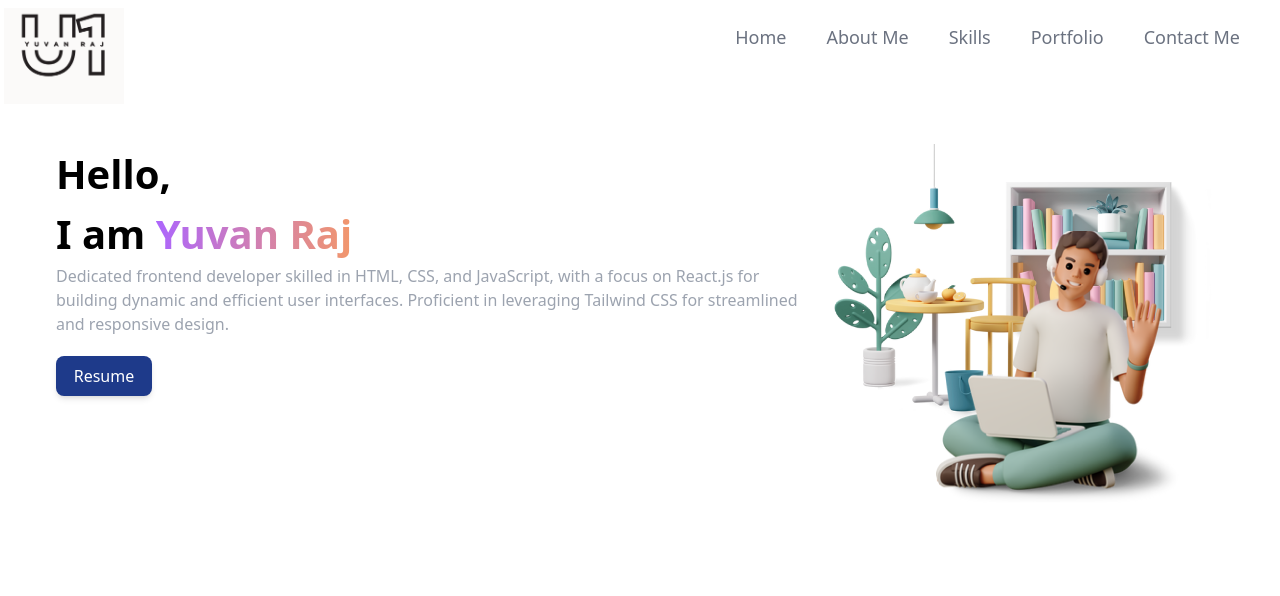
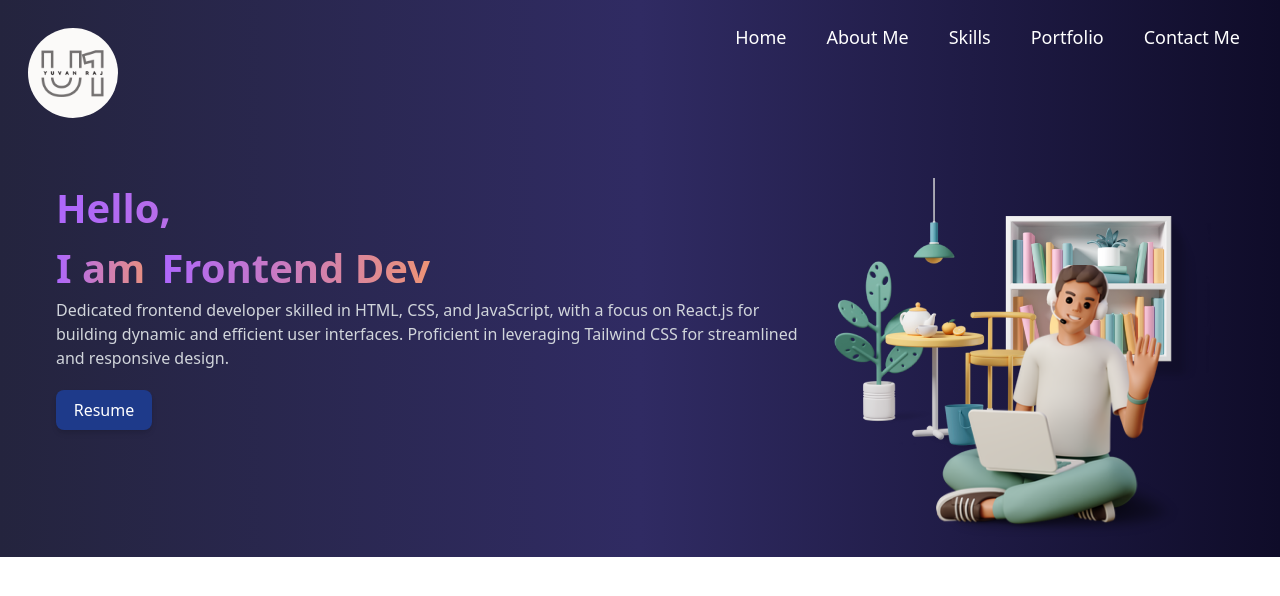
Before and after one commit to u1yuvan/portfolio_u1, a React (Create React App) app in the folder portfolio-website-u1/: page / in a window 1280 px wide. Shown: the top 596 px of the page. Built offline with nearby package versions, Linux system fonts and the light colour scheme.

Commit message:
Animation has added to home section

```diff
--- a/portfolio-website-u1/package.json
+++ b/portfolio-website-u1/package.json
@@ -9,6 +9,7 @@
     "react": "^18.2.0",
     "react-dom": "^18.2.0",
     "react-scripts": "5.0.1",
+    "react-type-animation": "^3.2.0",
     "web-vitals": "^2.1.4"
   },
   "scripts": {
--- a/portfolio-website-u1/src/App.js
+++ b/portfolio-website-u1/src/App.js
@@ -5,7 +5,7 @@ import {  AboutMe, Companies, Contact, Footer, Home, Navbar, Portfolio, Skills }
 
 function App() {
   return (
-    <div>
+    <div className=' primary_gradient'>
 
     <Navbar />
     <Home />
--- a/portfolio-website-u1/src/components/Home.js
+++ b/portfolio-website-u1/src/components/Home.js
@@ -1,17 +1,36 @@
 import React from 'react'
 import { AppText } from '../constants'
 import { homeImage } from '../assets'
+import { TypeAnimation } from 'react-type-animation';
 
 
 const Home = () => {
   return (
     <div className='mt-5 p-5 md:px-14 flex flex-col md:flex-row  '>
        <div className=''>
-       <h1 className='text-[40px] font-bold'>{AppText.hello}</h1>
-        <h1 className='text-[40px] font-bold'>{AppText.iam}
-        <span className='gradient-text '>{AppText.yuvanraj}</span></h1>
-        <h1 className=' text-gray-400'>{AppText.desc}</h1>
-        <button className=' bg-blue-900 p-2 rounded-lg shadow-md mt-5 px-4 transition-all ease-in-out hover:scale-105 text-white w-24'>Resume</button>
+       <h1 className='text-[40px] gradient-text font-bold '>{AppText.hello}</h1>
+        <div className='flex flex-col sm:flex-row '>
+        <h1 className='text-[40px]  gradient-text font-bold pr-4'>{AppText.iam} </h1>
+        <span className='text-[40px] font-bold'>
+        <TypeAnimation
+      sequence={[
+        'Yuvan Raj',
+        2000,
+        'Frontend Dev',
+        2000,
+      ]}
+
+      wrapper="span"
+      speed={50}
+      className='gradient-text'
+      style={{ display: 'inline-block' }}
+      repeat={Infinity} />
+
+          </span>
+        </div>
+        <h1 className=' text-gray-300 flex '>{AppText.desc}</h1>
+        <button className=' bg-blue-900 p-2 rounded-lg shadow-md mt-5 px-4 transition-all ease-in-out hover:scale-105 hover:bg-blue-700
+        hover:text-black text-white w-24'>Resume</button>
        </div>
         <img src={homeImage} alt='home' className='w-[300px] md:w-[400px] '/>
     </div>
--- a/portfolio-website-u1/src/components/Navabr.js
+++ b/portfolio-website-u1/src/components/Navabr.js
@@ -8,11 +8,11 @@ const Navabr = () => {
   return (
     <div>
       <div className=' flex justify-between'>
-        <img src={U14} alt="logo" className=' h-24 mt-2 ml-1' />
+        <img src={U15} alt="logo" className=' h-[130px] mt-2 ml-2 rounded-full cursor-pointer p-5 ' />
         <div>
           <ul className=' list-none md:flex hidden justify-end items-center flex-row'>
             {navLinks.map((nav, index) => (
-              <li key={nav.id} className={` mt-6 cursor-pointer text-[18px] text-gray-500 transition-all ease-in-out hover:scale-110 ${index === navLinks.lenght - 1 ? 'mr-0' : 'mr-10'}`}>
+              <li key={nav.id} className={` mt-6 cursor-pointer text-[18px] text-white transition-all ease-in-out hover:scale-110 ${index === navLinks.lenght - 1 ? 'mr-0' : 'mr-10'}`}>
                 <a href={`#${nav.id}`}>
                   {nav.title}
                 </a>
@@ -23,18 +23,18 @@ const Navabr = () => {
         <div className=' md:hidden '>
           {toggle ? <svg xmlns="http://www.w3.org/2000/svg"
         onClick={() => setToggle(false)}
-            fill="none" viewBox="0 0 24 24" stroke-width="1.5" stroke="currentColor" class="w-8 h-8 ml-[140px] mt-5  cursor-pointer">
+            fill="none" viewBox="0 0 24 24" stroke-width="1.5" stroke="currentColor" class="w-8 h-8 ml-[130px] mt-5 mr-[17px] cursor-pointer text-white">
             <path stroke-linecap="round" stroke-linejoin="round" d="M6 18 18 6M6 6l12 12" />
           </svg>
             : <svg xmlns="http://www.w3.org/2000/svg"
         onClick={() => setToggle(true)}
-              fill="none" viewBox="0 0 24 24" stroke-width="1.5" stroke="currentColor" class="w-8 h-8 m-5 cursor-pointer mr-8">
+              fill="none" viewBox="0 0 24 24" stroke-width="1.5" stroke="currentColor" class="w-8 h-8 mt-5 cursor-pointer mr-[17px] text-white">
               <path stroke-linecap="round" stroke-linejoin="round" d="M3.75 6.75h16.5M3.75 12h16.5m-16.5 5.25h16.5"  />
             </svg>
           }
-          {toggle? <ul className=' list-none md:flex  items-center flex  flex-col bg-black-gradient p-3 mr-3 rounded-xl navbar_swing shadow-xl '>
+          {toggle? <ul className=' list-none md:flex  items-center flex absolute flex-col bg-black-gradient p-3 mr-3 rounded-xl navbar_swing shadow-xl '>
             {navLinks.map((nav, index) => (
-              <li key={nav.id} className={` mt-6 cursor-pointer text-[18px] items-center ml-5 flex flex-col justify-center text-white transition-all ease-in-out hover:scale-110 ${index === navLinks.lenght - 1 ? 'mr-0' : 'mr-10'}`}>
+              <li key={nav.id} className={` mt-3 cursor-pointer text-[18px] items-center mx-6 flex flex-col align-middle justify-start text-white transition-all ease-in-out hover:scale-110 ${index === navLinks.lenght - 1 ? 'mb-0' : 'mb-3'}`}>
                 <a href={`#${nav.id}`}>
                   {nav.title}
                 </a>
--- a/portfolio-website-u1/src/index.css
+++ b/portfolio-website-u1/src/index.css
@@ -16,6 +16,10 @@ code {
     monospace;
 }
 
+
+.green {
+  color: #23FFDA;
+}
 
 .bg_gradient_nav {
   background: radial-gradient(circle, rgba(238,174,202,1) 0%, rgba(148,187,233,1) 100%);
@@ -95,6 +99,13 @@ background: radial-gradient(circle, rgba(2,0,36,1) 0%, rgba(0,0,0,1) 74%, rgba(5
 	        animation: scale-up-hor-right 0.4s cubic-bezier(0.390, 0.575, 0.565, 1.000) both;
 }
 
+
+.primary_gradient {
+  background: #0f0c29;  /* fallback for old browsers */
+background: -webkit-linear-gradient(to right, #24243e, #302b63, #0f0c29);  /* Chrome 10-25, Safari 5.1-6 */
+background: linear-gradient(to right, #24243e, #302b63, #0f0c29); /* W3C, IE 10+/ Edge, Firefox 16+, Chrome 26+, Opera 12+, Safari 7+ */
+
+}
 
  @-webkit-keyframes scale-up-hor-right {
   0% {
```
Also changed, not shown: portfolio-website-u1/src/constants/index.js (+5 -5 lines), 1 other file (tests, documents, lock files or other folders).
